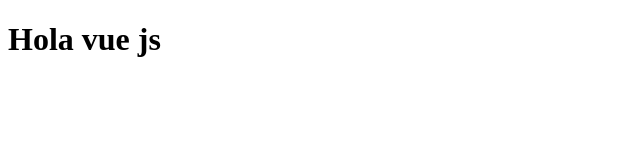
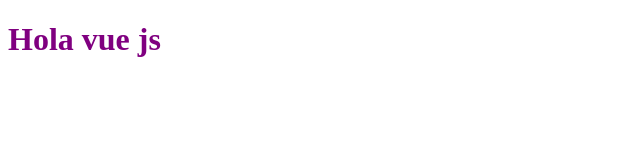
Before and after one commit to ximeBallin/Vue.js-CAPACITACION-, a Vue app: page / in a window 1280 px wide. Shown: the top 160 px of the page, without its empty margins (0-640 px from the left). Built offline with nearby package versions, Linux system fonts and the light colour scheme.

Commit message:
feat (SFC):✨adding styles to the first Hello

```diff
--- a/src/App.vue
+++ b/src/App.vue
@@ -1,3 +1,13 @@
+<script setup>
+
+</script>
+
 <template>
   <h1>Hola vue js</h1>
 </template>
+
+<style>
+h1{
+  color: purple;
+}
+</style>
```
